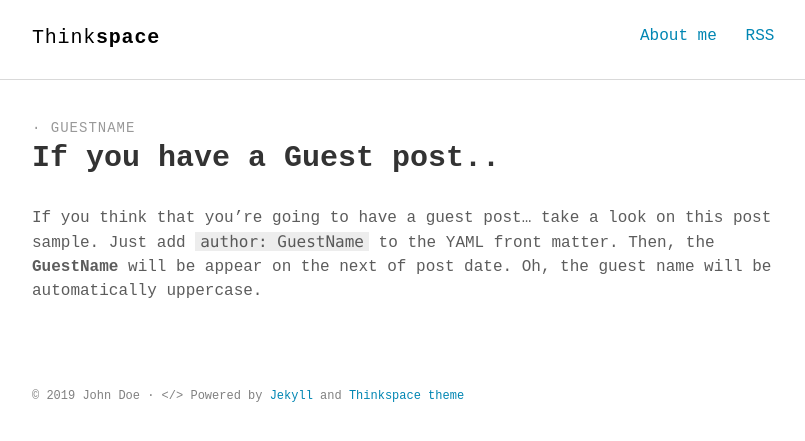
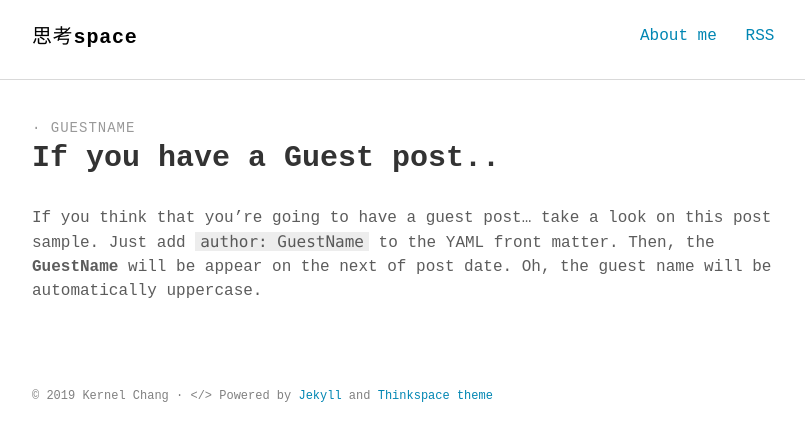
Before and after one commit to qilaidi/qilaidi.github.io, a Jekyll site: the page built from backup/2016-06-09-if-you-have-a-guest-post.md, in a window 1280 px wide. Shown: the top 441 px of the page, without its empty margins (232-1037 px from the left). Built offline with Jekyll 4.4.1, drawn with Linux system fonts in a browser that asks for light colours; some web fonts are replaced.

Commit message:
first adment

```diff
--- a/_config.yml
+++ b/_config.yml
@@ -1,9 +1,9 @@
 # Site settings
-title_left    : "Think"
+title_left    : "思考"
 title_right   : "space" # default: ""
 description   : "Minimalist Jekyll theme for technical writing blog."
 keywords      : "Jekyll, theme, free, download, SEO, blog, web, minimalist, thinkspace"
-url           : https://heiswayi.github.io/thinkspace # site url
+url           : https://qilaidi.github.io/ # site url
 baseurl       : "" # apply repo name like "/myproject" if used under gh-pages branch, else (under master branch) just leave empty/blank
 cover         : "" # image uri like logo/cover image for site seo
 
@@ -28,7 +28,7 @@ sass:
 
 # Author settings
 author:
-  name     : "John Doe"
+  name     : "Kernel Chang"
 
 plugins:
   - jekyll-sitemap
```
